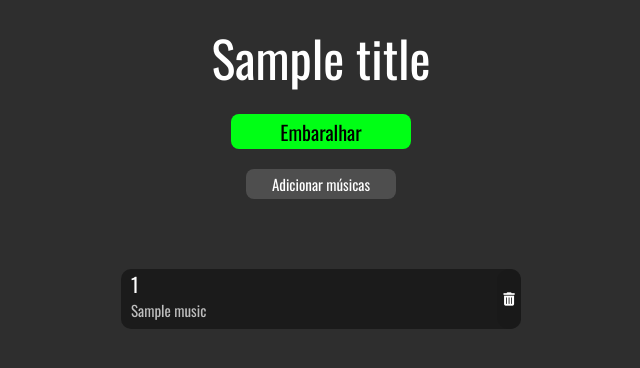
After one commit to Schatten900/NewSound, a Flask app: template templates/playlist.html in a window 1280 px wide. The commit adds this page. Shown: the top 368 px of the page, without its empty margins (319-959 px from the left). Run offline with Flask 3, Linux system fonts and the light colour scheme; the template is opened without the code that fills it: most values are stand-ins (such as "Sample title", 1, 10 or a date in 2020).

Commit message:
Adicao da tela de playlist(mostrar as musicas)

```diff
--- a/main.py
+++ b/main.py
@@ -1,4 +1,5 @@
 from flask import Flask, request, render_template, jsonify,redirect,url_for, session
+from servicos.modContas import CntrlSConta
 
 app = Flask(__name__)
 
@@ -6,17 +7,56 @@ app = Flask(__name__)
 def home():
     pass
 
-@app.route("/login")
+@app.route("/login", methods=["GET","POST"])
 def login():
-    return render_template("login.html")
+    #Pegar os dados do usuario e checar
+    if request.method == "POST":
+        email = request.form['loginEmail']
+        senha = request.form['loginPassword']
+        controladora = CntrlSConta()
+        user = controladora.logar(email,senha)
+        if user:
+            return jsonify({"message":"login concluido","status":"success","redirect":url_for('home')}),200
+        else:
+            return jsonify({"message":"falha ao logar","status":"fail"}),401
 
-@app.route("/register")
+    #Mostrar a tela de registro
+    elif request.method == "GET":
+        return render_template("login.html")
+
+    #Caso aconteça algo inesperado
+    else:
+        return jsonify({"message":"Ação invalida","status":"fail"}),401
+
+
+@app.route("/register", methods=["GET","POST"])
 def registrar():
-    return render_template("register.html")
+    #Pegar os dados do usuario e checar
+    if request.method == "POST":
+        nome = request.form['registerNome']
+        email = request.form['registerEmail']
+        senha = request.form['registerPassword']
+        confirm = request.form['registerConfirm']
+        controladora = CntrlSConta()
+        user = controladora.cadastrar(nome,email,senha,confirm)
+        if user:
+            return jsonify({"message":"sucesso ao registrar","status":"success","redirect":url_for('home')}),200
+        else:
+            return jsonify({"message":"falha ao registrar usuario","status":"fail"}),401
+
+    #Mostrar a tela de registro
+    elif request.method == "GET":
+        return render_template("register.html")
+    #Caso aconteça algo inesperado
+    else:
+        return jsonify({"message":"Acao invalida","status":"fail"}),401
+
 
 @app.route("/playlist")
 def playlist():
-    pass
+    music = ("Camisado")
+    title = "Rock"
+    return render_template("playlist.html",Musics=music,Title=title)
 
 if __name__ == "__main__":
     app.run(debug=True, port=8000)
--- /dev/null
+++ b/static/styles/playlist.css
@@ -0,0 +1,131 @@
+@import url('https://fonts.googleapis.com/css2?family=Oswald:wght@200..700&display=swap');
+
+body {
+    background-color:rgba(26, 26, 26, 0.911);
+    margin: 0px;
+    scrollbar-width: thin;
+}
+
+/* Scroll da pagina */
+::-webkit-scrollbar {
+    width: 8px;
+}
+
+::-webkit-scrollbar-track {
+    background: rgba(26, 26, 26, 0.911);
+    border-radius: 50px;
+}
+
+::-webkit-scrollbar-thumb {
+    background-color: rgb(0, 255, 21);
+    border-radius: 10px;
+    border: 0px;
+}
+
+#ContainerPlaylist {
+    margin-top: 20px;
+    display: flex;
+    flex-direction: column;
+    align-items: center;
+    gap: 20px;
+}
+
+#nomePlaylistTitulo {
+    font-family: "Oswald", sans-serif;
+    font-size: 50px;
+    color: white;
+
+}
+
+#embaralharPlaylistButtom {
+    font-family: "Oswald", sans-serif;
+    font-size: 20px;
+    width: 180px;
+    height: 35px;
+    color: black;
+    background-color: rgb(0, 255, 21);
+    border: none;
+    border-radius: 8px;
+    cursor: pointer;
+    transition: transform 0.3ms ease, box-shadow 0.3ms ease;
+}
+
+#embaralharPlaylistButtom:hover {
+    transform: scale(1.1, 1.1);
+    box-shadow: 0 4px 6px rgba(0, 0, 0, 3);
+}
+
+#addMusicPlaylistButtom {
+    font-family: "Oswald", sans-serif;
+    font-size: 15px;
+    width: 150px;
+    height: 30px;
+    color: white;
+    background-color: rgb(78, 78, 78);
+    border: none;
+    border-radius: 8px;
+    cursor: pointer;
+    transition: transform 0.3ms ease, box-shadow 0.3ms ease;
+}
+
+#addMusicPlaylistButtom:hover {
+    transform: scale(1.1, 1.1);
+    box-shadow: 0 4px 6px rgba(0, 0, 0, 5);
+}
+
+#musicPlaylistSalvas {
+    margin-top: 50px;
+    display: flex;
+    flex-direction: column;
+    gap: 20px;
+}
+
+#musicBD {
+    width: 400px;
+    height: 60px;
+    display: flex;
+    flex-direction: row;
+    justify-content: space-between;
+    background-color: rgba(26, 26, 26, 0.911);
+    border-radius: 10px;
+    border: none;
+    cursor: pointer;
+    transition: transform 0.3ms ease, box-shadow 0.3ms ease;
+}
+
+#musicBD:hover {
+    transform: scale(1.05, 1.05);
+    box-shadow: 0 4px 6px rgba(0, 0, 0, 3);
+}
+
+#containerInfoMusicBD {
+    padding-left: 10px;
+    padding-bottom: 8px;
+    display: flex;
+    flex-direction: column;
+    justify-content: space-around;
+}
+
+#nameMusic {
+    font-family: "Oswald", sans-serif;
+    font-size: 20px;
+    color: white;
+}
+
+#nameArtistaMusic {
+    font-family: "Oswald", sans-serif;
+    font-size: 15px;
+    color: rgb(190, 190, 190);
+}
+
+.circleButtom {
+    background-color: rgba(26, 26, 26, 0.911);
+    color: white;
+    border-radius: 50px;
+    border: none;
+    cursor: pointer;
+}
+
+.circleButtom:hover {
+    background-color: rgba(68, 68, 68, 0.911);
+}
--- /dev/null
+++ b/templates/playlist.html
@@ -0,0 +1,42 @@
+<!DOCTYPE html>
+<html lang="en">
+
+<head>
+    <meta charset="UTF-8">
+    <meta name="viewport" content="width=device-width, initial-scale=1.0">
+    <link rel="stylesheet" href="https://cdnjs.cloudflare.com/ajax/libs/font-awesome/6.0.0-beta3/css/all.min.css">
+    <link href="{{url_for('static',filename='styles/playlist.css')}}" rel="stylesheet">
+    <title>Playlist</title>
+</head>
+
+<body>
+    <div id="ContainerPlaylist">
+        <div>
+            <label id="nomePlaylistTitulo">{{Title}}</label>
+        </div>
+
+        <div>
+            <button id="embaralharPlaylistButtom">Embaralhar </button>
+        </div>
+
+        <div>
+            <button id="addMusicPlaylistButtom">Adicionar músicas</button>
+        </div>
+        <main id="musicPlaylistSalvas">
+            {% for music in Musics %}
+                <div id="musicBD">
+                    <div id="containerInfoMusicBD">
+                        <label id="nameMusic">{{music[0]}}</label>
+                        <label id="nameArtistaMusic">{{music[1]}}</label>
+                    </div>
+                    <button class="circleButtom">
+                        <i class="fas fa-trash-alt"></i>
+                    </button>
+                </div>
+            {% endfor %}
+        </main>
+    </div>
+
+</body>
+
+</html>
```
Also changed, not shown: dominios/user.py (+8 -9 lines), servicos/modContas.py (+26 -12 lines), static/javascript/login.js (added, +37 -0 lines), static/javascript/registrar.js (added, +45 -0 lines), templates/login.html (+4 -3 lines), templates/register.html (+5 -5 lines), 1 other file.
